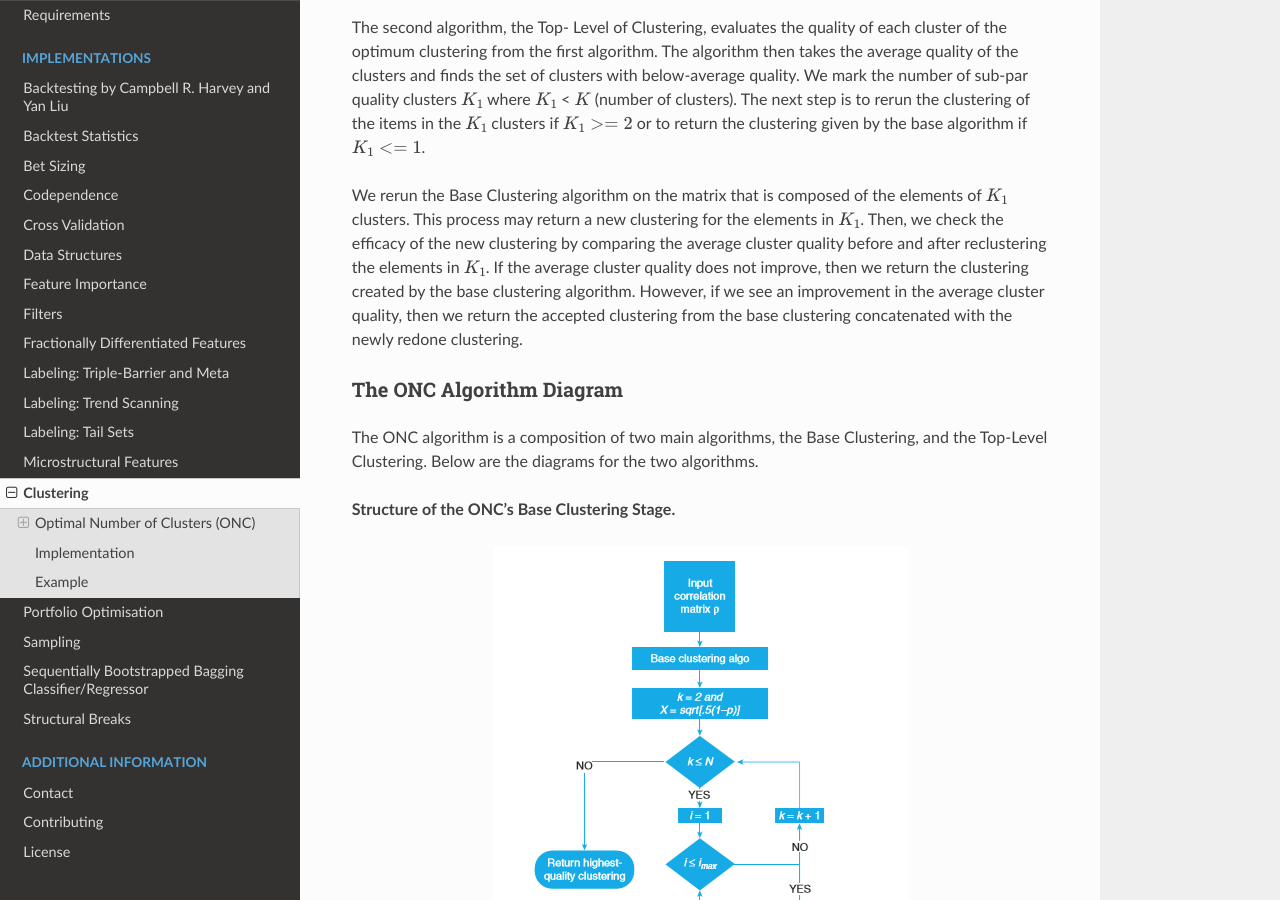
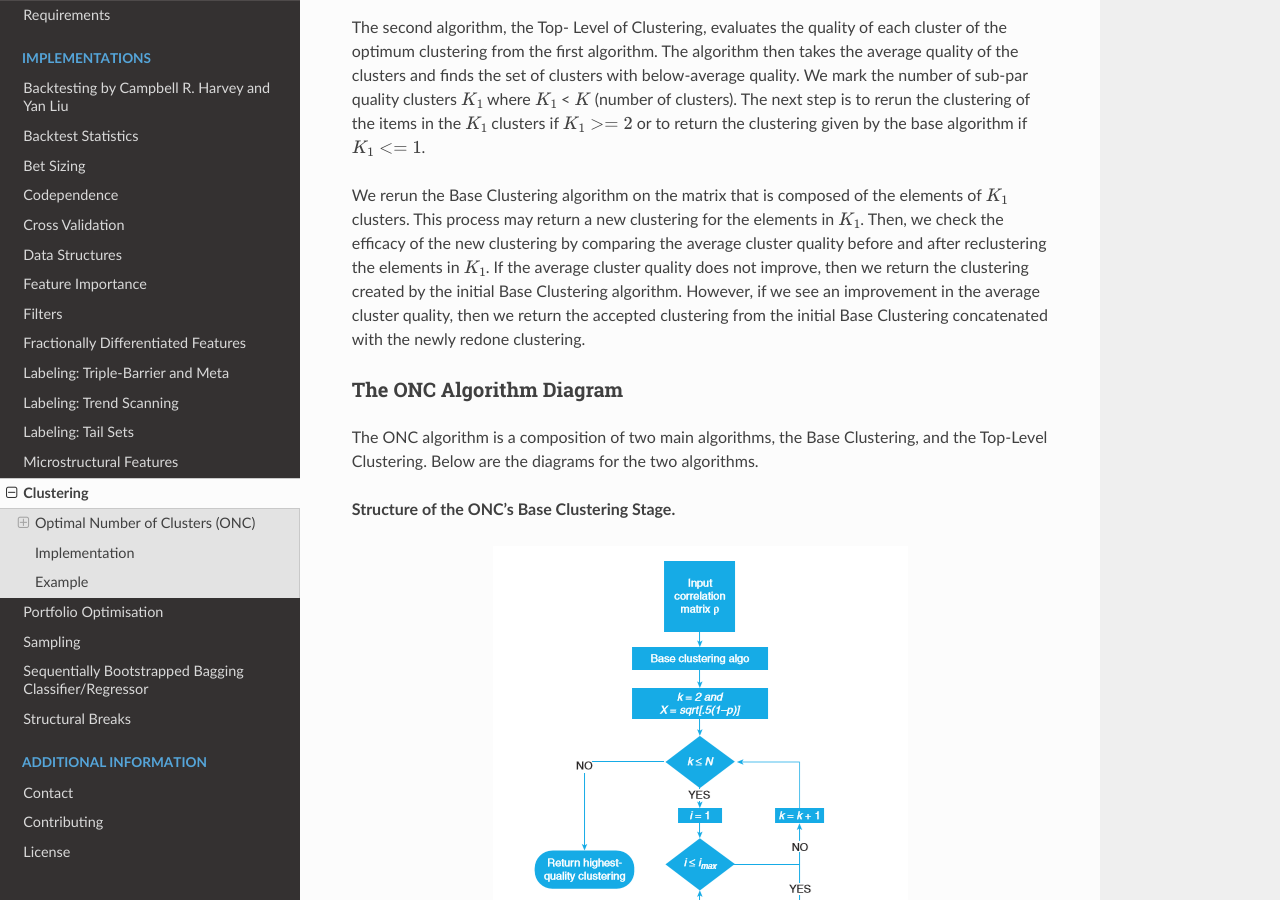
Before and after one commit to hudson-and-thames/mlfinlab, a Sphinx documentation site: the page built from docs/source/implementations/clustering.rst, in a window 1280 px wide and 900 px high, scrolled down 1612 px. Built offline with Sphinx 7.4.7 and the Read the Docs theme 2.0.0, drawn with Linux system fonts in a browser that asks for light colours.

Commit message:
modified clustering.rst

```diff
--- a/docs/source/implementations/clustering.rst
+++ b/docs/source/implementations/clustering.rst
@@ -52,7 +52,7 @@
 
 The second algorithm, the Top- Level of Clustering, evaluates the quality of each cluster of the optimum clustering from the first algorithm. The algorithm then takes the average quality of the clusters and finds the set of clusters with below-average quality. We mark the number of sub-par quality clusters :math:`K_1` where :math:`K_1` < :math:`K` (number of clusters). The next step is to rerun the clustering of the items in the :math:`K_1` clusters if :math:`K_1 >=2` or to return the clustering given by the base algorithm if :math:`K_1 <=1`.
 
-We rerun the Base Clustering algorithm on the matrix that is composed of the elements of :math:`K_1` clusters. This process may return a new clustering for the elements in :math:`K_1`. Then, we check the efficacy of the new clustering by comparing the average cluster quality before and after reclustering the elements in :math:`K_1`. If the average cluster quality does not improve, then we return the clustering created by the base clustering algorithm. However, if we see an improvement in the average cluster quality, then we return the accepted clustering from the base clustering concatenated with the newly redone clustering.
+We rerun the Base Clustering algorithm on the matrix that is composed of the elements of :math:`K_1` clusters. This process may return a new clustering for the elements in :math:`K_1`. Then, we check the efficacy of the new clustering by comparing the average cluster quality before and after reclustering the elements in :math:`K_1`. If the average cluster quality does not improve, then we return the clustering created by the initial Base Clustering algorithm. However, if we see an improvement in the average cluster quality, then we return the accepted clustering from the initial Base Clustering concatenated with the newly redone clustering.
 
 
 The ONC Algorithm Diagram
```
